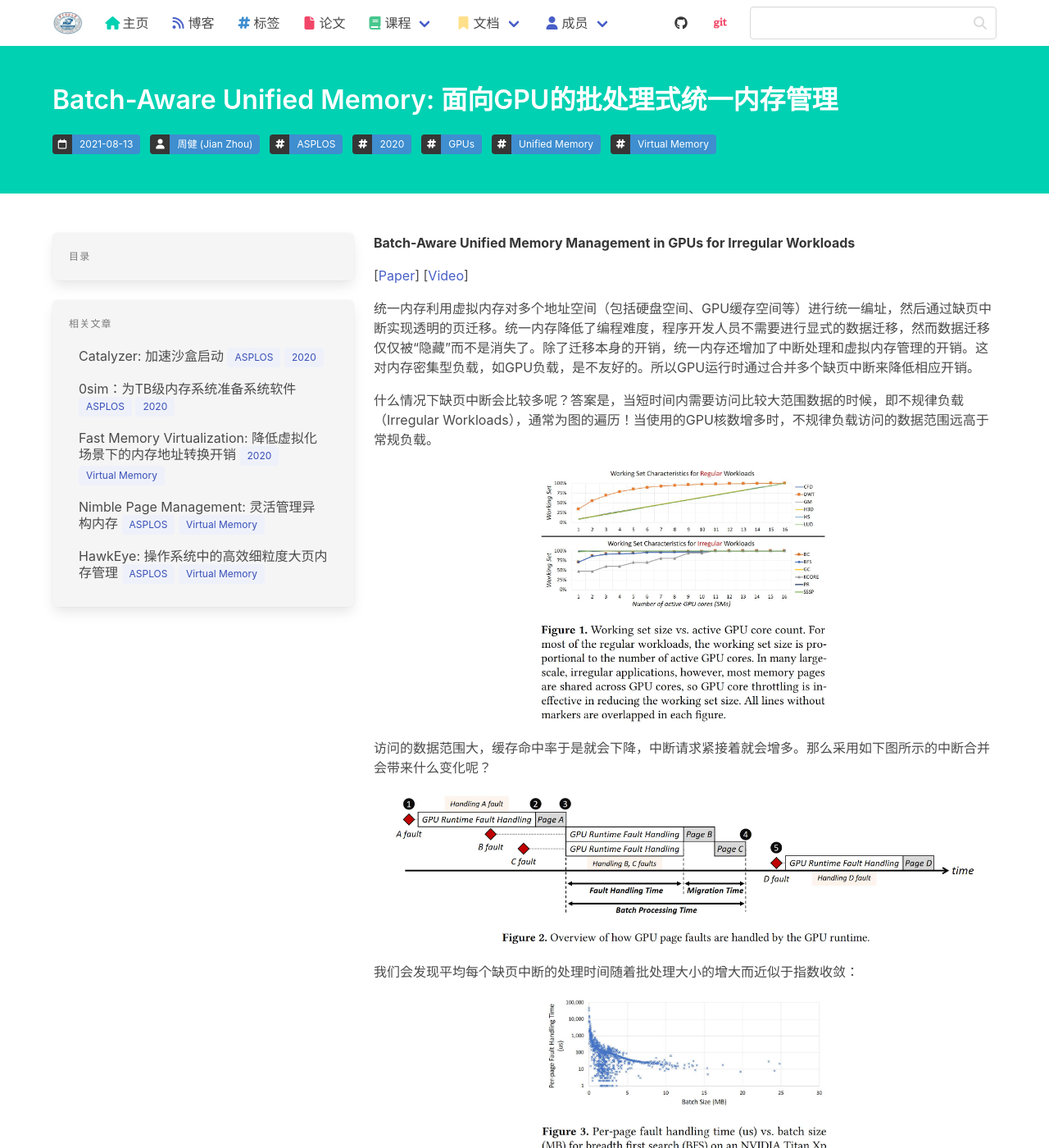
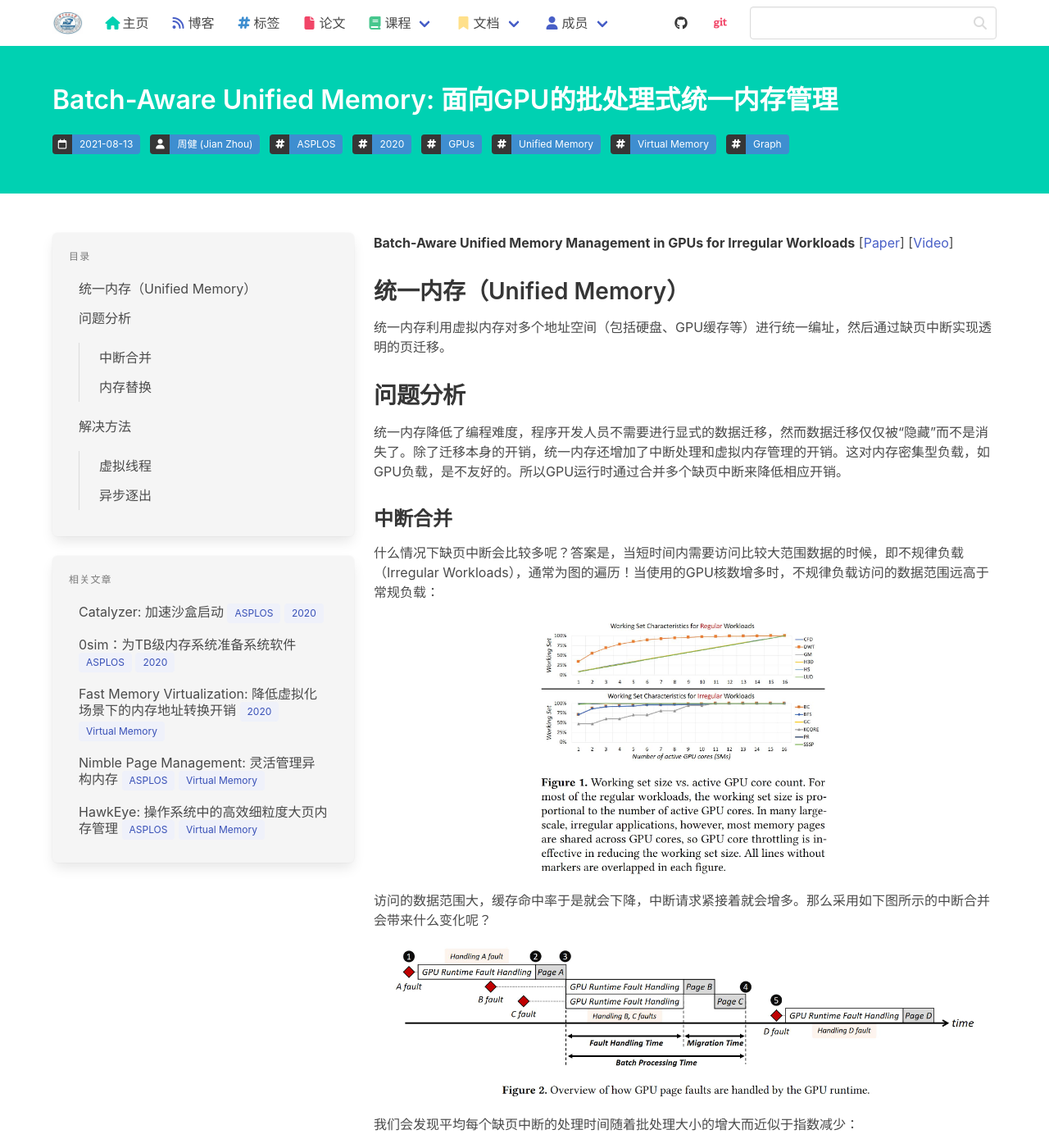
Before and after one commit to haslaboratory/haslaboratory.github.io, a Jekyll site: the page built from _posts/2021-08-13-batch-aware-unified-memory.md, in a window 1280 px wide and 1400 px high. Shown: the whole window at 82% size. Built offline with Jekyll 4.4.1, drawn with Linux system fonts in a browser that asks for light colours; nearby versions of some CDN libraries; library files that are not in the unit come from our copies; some of the changed text lies outside the part shown.

Commit message:
update _posts/2021-08-13-batch-aware-unified-memory.md

```diff
--- a/_posts/2021-08-13-batch-aware-unified-memory.md
+++ b/_posts/2021-08-13-batch-aware-unified-memory.md
@@ -8,15 +8,23 @@ tags:
     - GPUs
     - Unified Memory
     - Virtual Memory
+    - Graph
 ---
 
 **Batch-Aware Unified Memory Management in GPUs for Irregular Workloads**
-
 [[Paper](https://ramyadhadidi.github.io/files/kim-asplos20.pdf)] [[Video](https://www.youtube.com/watch?v=jMfQEZNvhg8)]
 
-统一内存利用虚拟内存对多个地址空间（包括硬盘空间、GPU缓存空间等）进行统一编址，然后通过缺页中断实现透明的页迁移。统一内存降低了编程难度，程序开发人员不需要进行显式的数据迁移，然而数据迁移仅仅被“隐藏”而不是消失了。除了迁移本身的开销，统一内存还增加了中断处理和虚拟内存管理的开销。这对内存密集型负载，如GPU负载，是不友好的。所以GPU运行时通过合并多个缺页中断来降低相应开销。
+## 统一内存（Unified Memory）
 
-什么情况下缺页中断会比较多呢？答案是，当短时间内需要访问比较大范围数据的时候，即不规律负载（Irregular Workloads），通常为图的遍历！当使用的GPU核数增多时，不规律负载访问的数据范围远高于常规负载。
+统一内存利用虚拟内存对多个地址空间（包括硬盘、GPU缓存等）进行统一编址，然后通过缺页中断实现透明的页迁移。
+
+## 问题分析
+
+统一内存降低了编程难度，程序开发人员不需要进行显式的数据迁移，然而数据迁移仅仅被“隐藏”而不是消失了。除了迁移本身的开销，统一内存还增加了中断处理和虚拟内存管理的开销。这对内存密集型负载，如GPU负载，是不友好的。所以GPU运行时通过合并多个缺页中断来降低相应开销。
+
+### 中断合并
+
+什么情况下缺页中断会比较多呢？答案是，当短时间内需要访问比较大范围数据的时候，即不规律负载（Irregular Workloads），通常为图的遍历！当使用的GPU核数增多时，不规律负载访问的数据范围远高于常规负载：
 
 {% include image.html src="working_set_size.jpg" width="360px" %}
 
@@ -24,11 +32,28 @@ tags:
 
 {% include image.html src="gpu_page_faults.jpg" width="720px" %}
 
-我们会发现平均每个缺页中断的处理时间随着批处理大小的增大而近似于指数收敛：
+我们会发现平均每个缺页中断的处理时间随着批处理大小的增大而近似于指数减少：
 
 {% include image.html src="per_page_fault_handling_time.jpg" width="360px" %}
 
-利用这个发现，这篇论文通过两个优化提高性能。
+虽然合并中断可以有效降低单个缺页中断的处理时间。但是增加中断请求数量，增大批处理大小并不容易。
+简单的做法之一，可以包装一些接口提前访问数据从而提前发起中断，但是并不一定高效。
+第二种做法是增加线程数量，但是线程本身有比较大的开销，占用内存资源，增加线程切换。
 
-1. 通过增加虚拟线程数，进一步提高批处理大小。
-2. 通过异步的进行页换出，降低单次页替换的开销。
+### 内存替换
+
+除了利用批处理减少中断的平均处理时间，另一个办法就是减少中断本身的时间。通过下图可以发现，页替换过程中的逐出占用较大时间，然而逐出并不是处理缺页的关键过程。
+
+{% include image.html src="gpu_page_eviction.jpg" width="360px" %}
+
+## 解决方法
+
+根据以上发现，这篇论文通过两个优化提高性能。
+
+### 虚拟线程
+
+通过增加虚拟线程，而不是真实线程，进一步提高批处理大小。
+
+### 异步逐出
+
+通过异步的进行逐出，降低单次页替换的开销，从而让逐出可以与其它操作并发执行。
```
Also changed, not shown: images/2021-08-13-batch-aware-unified-memory/gpu_page_eviction.jpg (added).
